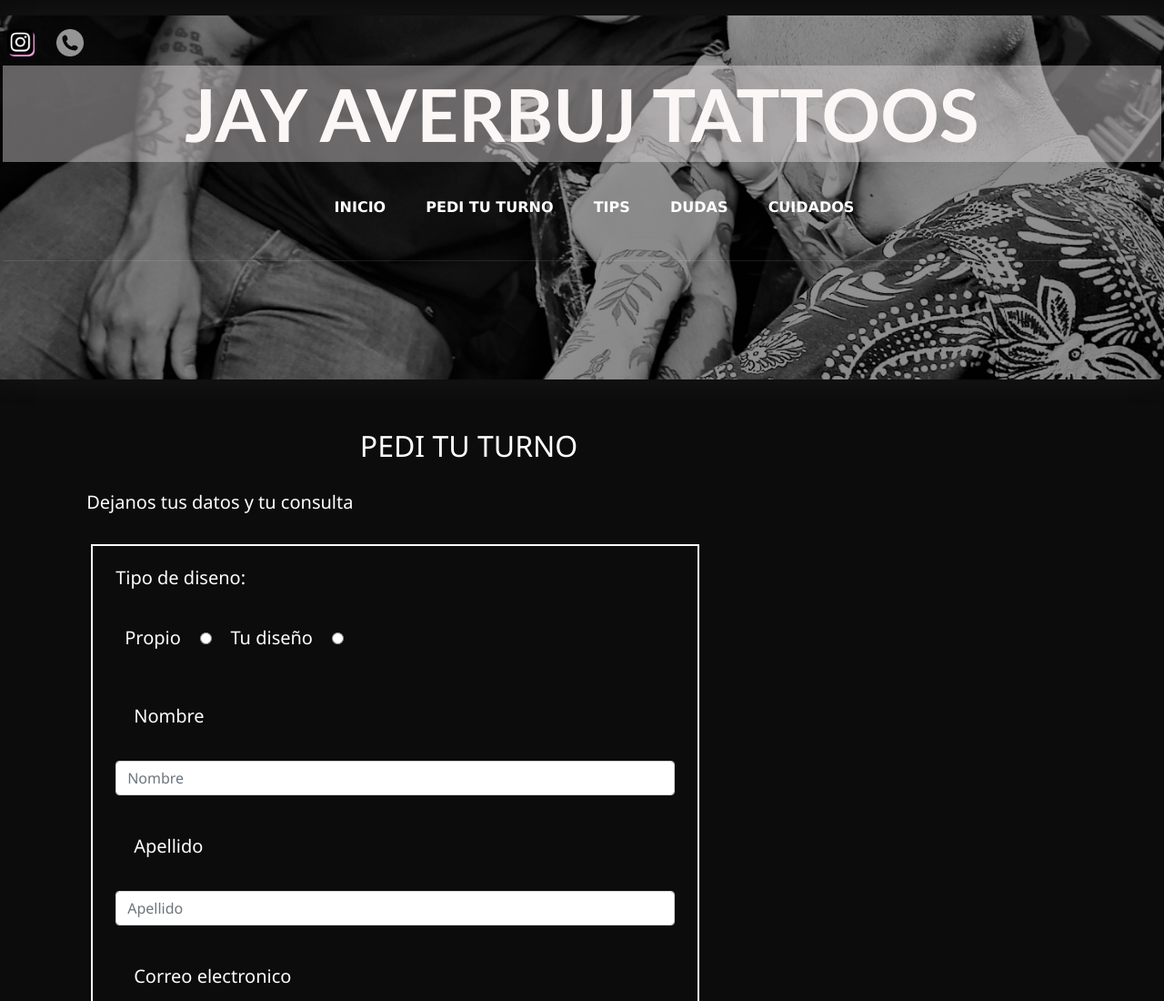
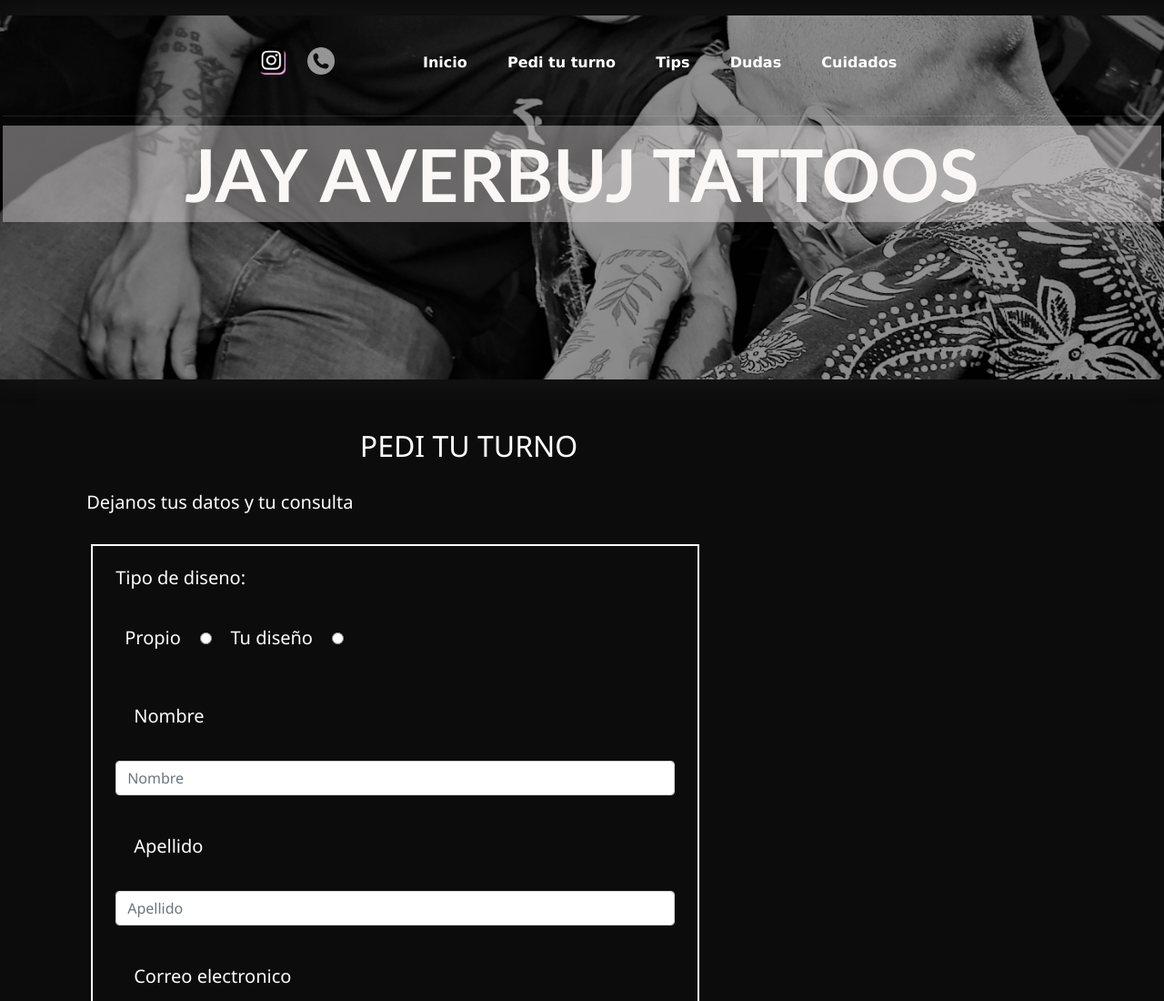
Before and after one commit to ayelents/jay_tattoos_seoane, a website: page pages/pedi-tu-turno.html in a window 1280 px wide. Shown: the top 1100 px of the page at 91% size. Drawn offline with nearby package versions, Linux system fonts and the light colour scheme.

Commit message:
agregando sass

```diff
--- a/pages/pedi-tu-turno.html
+++ b/pages/pedi-tu-turno.html
@@ -15,28 +15,31 @@
     <haeder>
         <nav class="menu">
             <div id="fondo_header">
-                <img src="../images/ig.png" alt="imagen" width="40px">
-                <img src="../images/wp-byn.png" alt="imagen" width="40px">
-                <h1 class="titulo">JAY AVERBUJ TATTOOS</h1>
                 <div class="links">
+                  <div>
+                    <img src="../images/ig.png" alt="imagen" width="40px">
+                    <img src="../images/wp-byn.png" alt="imagen" width="40px">
+                  </div>
+                    <div></div>
                     <ul>
                         <li>
-                            <a href="../index.html" style="text-decoration: none">INICIO</a>
+                            <a href="../index.html" style="text-decoration: none">Inicio</a>
                         </li>
                         <li>
-                            <a href="./pedi-tu-turno.html" style="text-decoration: none">PEDI TU TURNO</a>
+                            <a href="./pedi-tu-turno.html" style="text-decoration: none">Pedi tu turno</a>
                         </li>
                         <li>
-                            <a href="./tips.html" style="text-decoration: none">TIPS</a>
+                            <a href="./tips.html" style="text-decoration: none">Tips</a>
                         </li>
                         <li>
-                            <a href="./dudas.html" style="text-decoration: none">DUDAS</a>
+                            <a href="./dudas.html" style="text-decoration: none">Dudas</a>
                         </li>
                         <li>
-                            <a href="./cuidados.html" style="text-decoration: none">CUIDADOS</a>
+                            <a href="./cuidados.html" style="text-decoration: none">Cuidados</a>
                         </li>
                     </ul>
                 </div>
+                <h1 class="titulo">JAY AVERBUJ TATTOOS</h1>
             </div>
         </nav>
     </haeder>
--- /dev/null
+++ b/sass/index.scss
@@ -0,0 +1,11 @@
+* {
+    margin: 2px;
+    padding: 2px;
+}
+
+div {
+
+    p {
+        color:aquamarine;
+    }
+}
```
Also changed, not shown: index.html (+1 -1 lines), package.json (added, +25 -0 lines), pages/cuidados.html (+4 -1 lines), pages/dudas.html (+8 -5 lines), pages/tips.html (+5 -5 lines), css/index.css, css/main.css (added), js/bootstrap.js (deleted), 2 other files.
